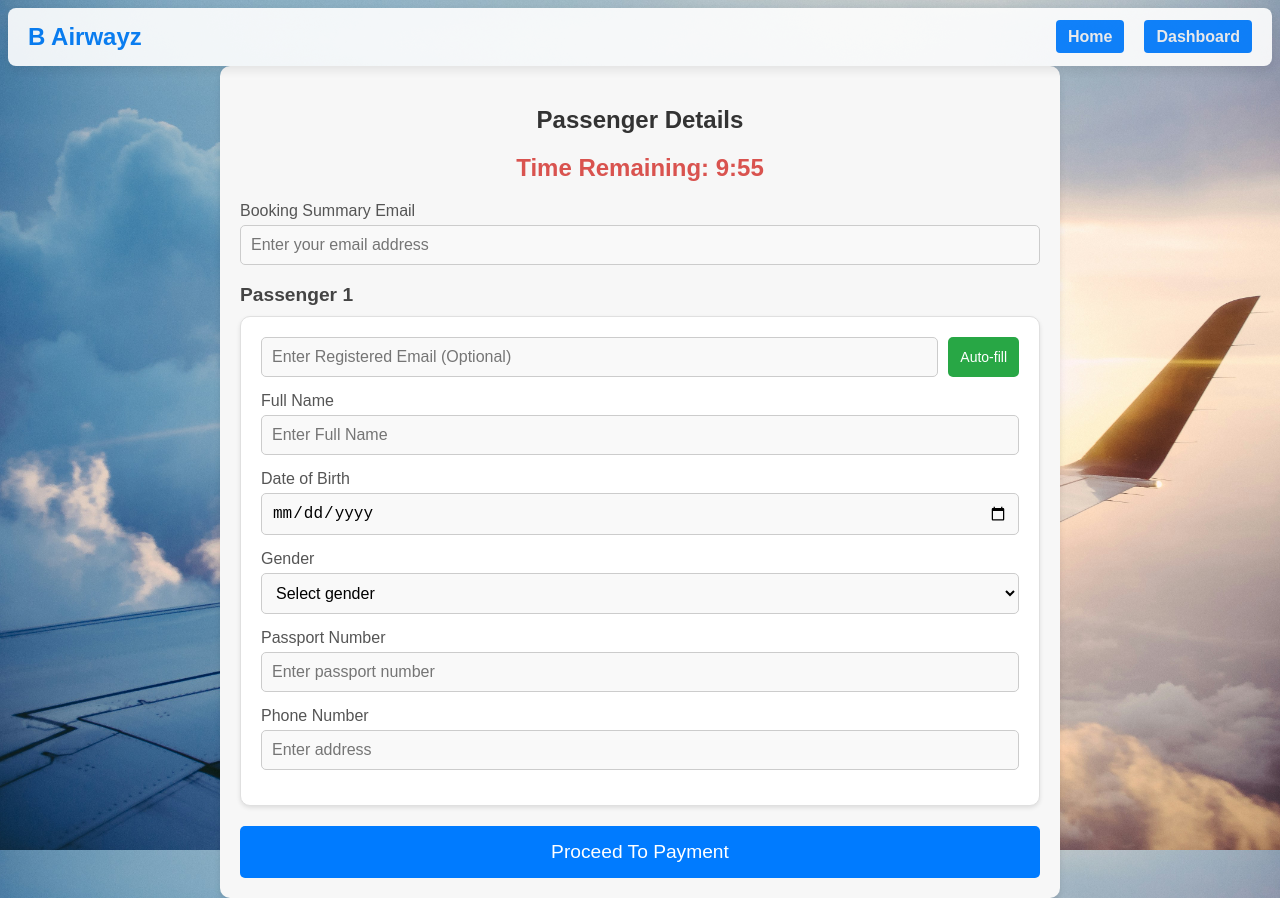
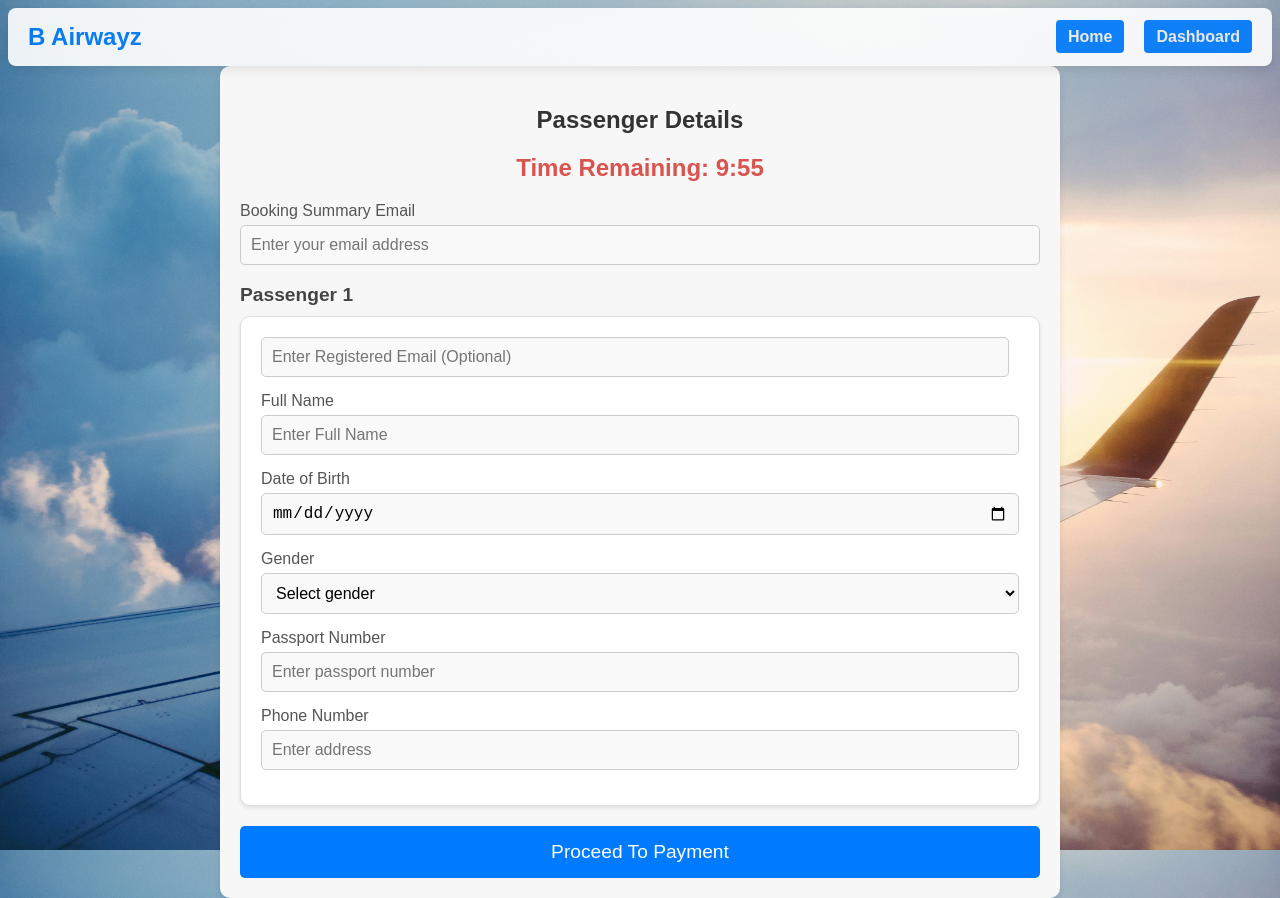
Before and after one commit to Shaveen12/Airline_frontend, an Angular app: page /passenger-details in a window 1280 px wide. Built offline with nearby package versions, Linux system fonts and the light colour scheme.

Commit message:
Restricted autofill to registered users

```diff
--- a/src/app/Components/passenger-details/passenger-details.component.html
+++ b/src/app/Components/passenger-details/passenger-details.component.html
@@ -21,7 +21,12 @@
           <div class="form-group user-id-group">
             <!-- <label for="user_id_{{ i }}">User ID (optional)</label> -->
             <input id="user_id_{{ i }}" formControlName="email_reg" type="text" placeholder="Enter Registered Email (Optional)">
-            <button type="button" class="fetch-button" (click)="fetchUserDetails(i)">Auto-fill</button>
+            <button
+              type="button"
+              class="fetch-button"
+              (click)="fetchUserDetails(i)"
+              *ngIf="isUserLoggedIn()"
+            >Auto-fill</button>
           </div>
 
           <div class="form-group">
--- a/src/app/Components/passenger-details/passenger-details.component.ts
+++ b/src/app/Components/passenger-details/passenger-details.component.ts
@@ -242,4 +242,8 @@ export class PassengerDetailsComponent implements OnInit, OnDestroy {
       });
   }
 
+  isUserLoggedIn(): boolean {
+    return this.userService.isLoggedIn();
+  }
+
 }
```
